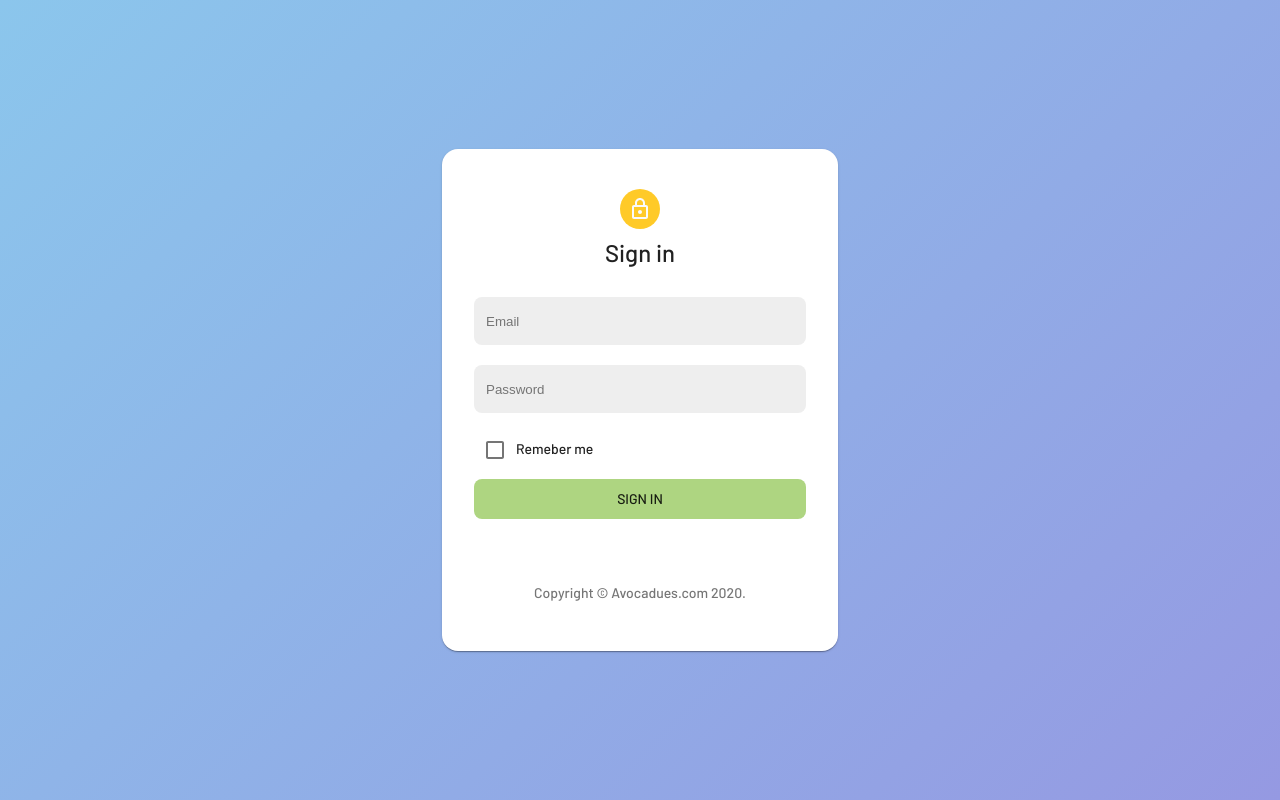
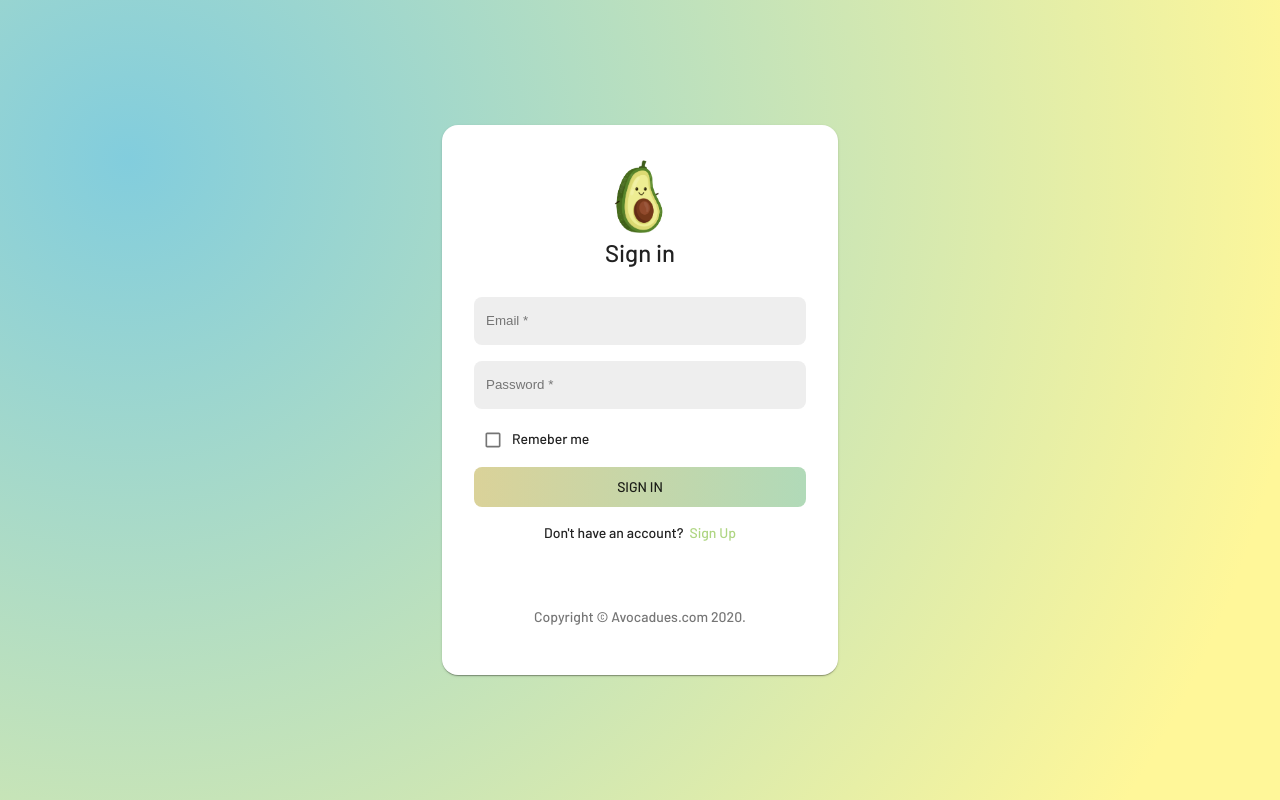
Before and after one commit to scottsun17/Avocadues, a React (Create React App) app in the folder frontend/: page /signin in a window 1280 px wide. Built offline with nearby package versions, Linux system fonts and the light colour scheme.

Commit message:
updated sign in details - FE

```diff
--- a/frontend/src/components/landingPage/signIn.js
+++ b/frontend/src/components/landingPage/signIn.js
@@ -1,14 +1,14 @@
 import React from 'react';
-import Avatar from '@material-ui/core/Avatar';
 import CssBaseline from '@material-ui/core/CssBaseline';
 import Link from '@material-ui/core/Link';
-import LockOutlinedIcon from '@material-ui/icons/LockOutlined';
 import Typography from '@material-ui/core/Typography';
 import { makeStyles } from '@material-ui/core/styles';
 import Container from '@material-ui/core/Container';
 import { useForm } from "react-hook-form";
 import { Box, Button, Checkbox, Grid, Paper } from '@material-ui/core';
 import { grey } from '@material-ui/core/colors';
+import img from '../../assets/imgs/logo.png';
+import '../../css/App.css'
 
 function Copyright() {
     return (
@@ -31,10 +31,10 @@ const useStyles = makeStyles((theme) => ({
         borderRadius: theme.spacing(2),
         padding: theme.spacing(4)
     },
-    avatar: {
-        margin: theme.spacing(1),
-        backgroundColor: theme.palette.secondary.main,
-    },
+    // avatar: {
+    //     margin: theme.spacing(1),
+    //     backgroundColor: theme.palette.secondary.main,
+    // },
     form: {
         width: '100%', // Fix IE 11 issue.
         marginTop: theme.spacing(3),
@@ -53,9 +53,9 @@ const useStyles = makeStyles((theme) => ({
         alignItems: 'center',
         width: "100%",
         height: "3rem",
-        margin: theme.spacing(0.5, 0, 2, 0),
+        margin: theme.spacing(0.5, 0, 1.5, 0),
         padding: theme.spacing(1.5),
-    }
+    },
 }));
 
 export default function SignIn() {
@@ -72,34 +72,39 @@ export default function SignIn() {
         <Container component="main" maxWidth="xs">
             <CssBaseline />
             <Paper className={classes.paper}>
-                <Avatar className={classes.avatar}>
-                    <LockOutlinedIcon />
-                </Avatar>
+                {/* <Avatar className={classes.avatar}> */}
+                    {/* <LockOutlinedIcon /> */}
+                    <img width="80px" src={img} alt="logo"/>
+                {/* </Avatar> */}
                 <Typography component="h1" variant="h5">
                     Sign in
                 </Typography>
+
                 <form className={classes.form} onSubmit={handleSubmit(onSubmit)}>
                     <Grid container alignItems="center">
                         <Grid item xs={12}>
-                            {/* <label htmlFor="email">
-                                <Typography variant="body1" component="span">Email</Typography>
-                            </label> */}
-                            <input name="email" type="email" ref={register} className={classes.inputCard} placeholder="Email" />
+                            <input name="email" type="email" ref={register({ required: true })} className={classes.inputCard} placeholder="Email *" />
+                            {errors.email && <Typography variant="caption" component="p" color="error" style={{ marginBottom: "4px" }}>This field is required</Typography>}
                         </Grid>
                         <Grid item xs={12}>
-                            {/* <label htmlFor="password">Password</label> */}
-                            <input name="password" type="password" ref={register} className={classes.inputCard} placeholder="Password" />
+                            <input name="password" type="password" ref={register({ required: true })} className={classes.inputCard} placeholder="Password *" />
+                            {errors.password && <Typography variant="caption" component="p" color="error" style={{marginBottom: "4px"}}>This field is required</Typography>}
                         </Grid>
                         <Grid item xs={12}>
-                            <Checkbox></Checkbox><Typography variant="body2" component="span">Remeber me</Typography>
+                            <Checkbox size="small"></Checkbox><Typography variant="body2" component="span" >Remeber me</Typography>
                         </Grid>
                         <Grid item xs={12}>
-                            {/* <input type="submit" /> */}
-                            <Button color="primary" variant="contained" fullWidth type="submit" disableElevation className={classes.submit}>Sign In</Button>
+                            <Button variant="contained" fullWidth type="submit" disableElevation className={`btn-grad ${classes.submit}`}>Sign In</Button>
                         </Grid>
 
                     </Grid>
                 </form>
+                <Box mt={2}>
+                    <Typography component="span" variant="body2" className={classes.signup}>
+                        Don't have an account?
+                    <Link style={{marginLeft: "6px"}}>Sign Up</Link>
+                    </Typography>
+                </Box>
                 <Box mt={8} mb={2}>
                     <Copyright />
                 </Box>
--- a/frontend/src/css/App.css
+++ b/frontend/src/css/App.css
@@ -1,9 +1,32 @@
 .App {
   width: 100vw;
   height: 100vh;
-  background-color: #8BC6EC;
-  background-image: linear-gradient(135deg, #8BC6EC 0%, #9599E2 100%);
+  background-image: radial-gradient( circle farthest-corner at 10% 20%, rgba(130, 205, 221, 1) 0%, rgba(255, 247, 153, 1) 90%);
   display: flex;
   flex-direction: column;
   justify-content: center;
 }
+
+.btn-grad {
+  background-image: linear-gradient(to right, #DAD299 0%, #B0DAB9 51%, #DAD299 100%)
+}
+
+.btn-grad {
+  margin: 10px;
+  padding: 15px 45px;
+  text-align: center;
+  text-transform: uppercase;
+  transition: 0.5s;
+  background-size: 200% auto;
+  color: white;
+  box-shadow: 0 0 20px #eee;
+  border-radius: 10px;
+  display: block;
+}
+
+.btn-grad:hover {
+  background-position: right center;
+  /* change the direction of the change here */
+  color: #fff;
+  text-decoration: none;
+}
```
Also changed, not shown: frontend/src/assets/imgs/logo.png (added), 1 other file (tests, documents, lock files or other folders).
